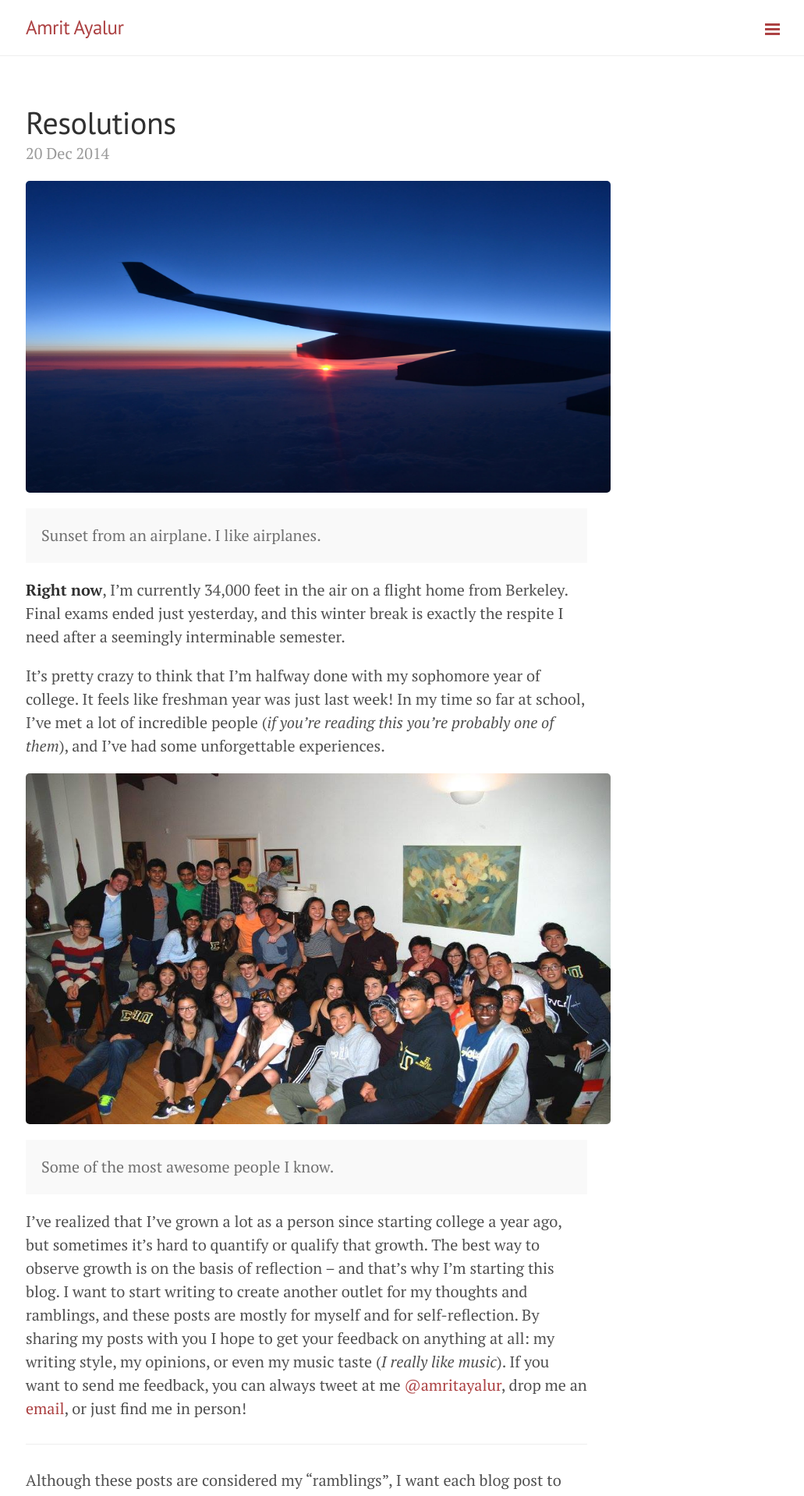
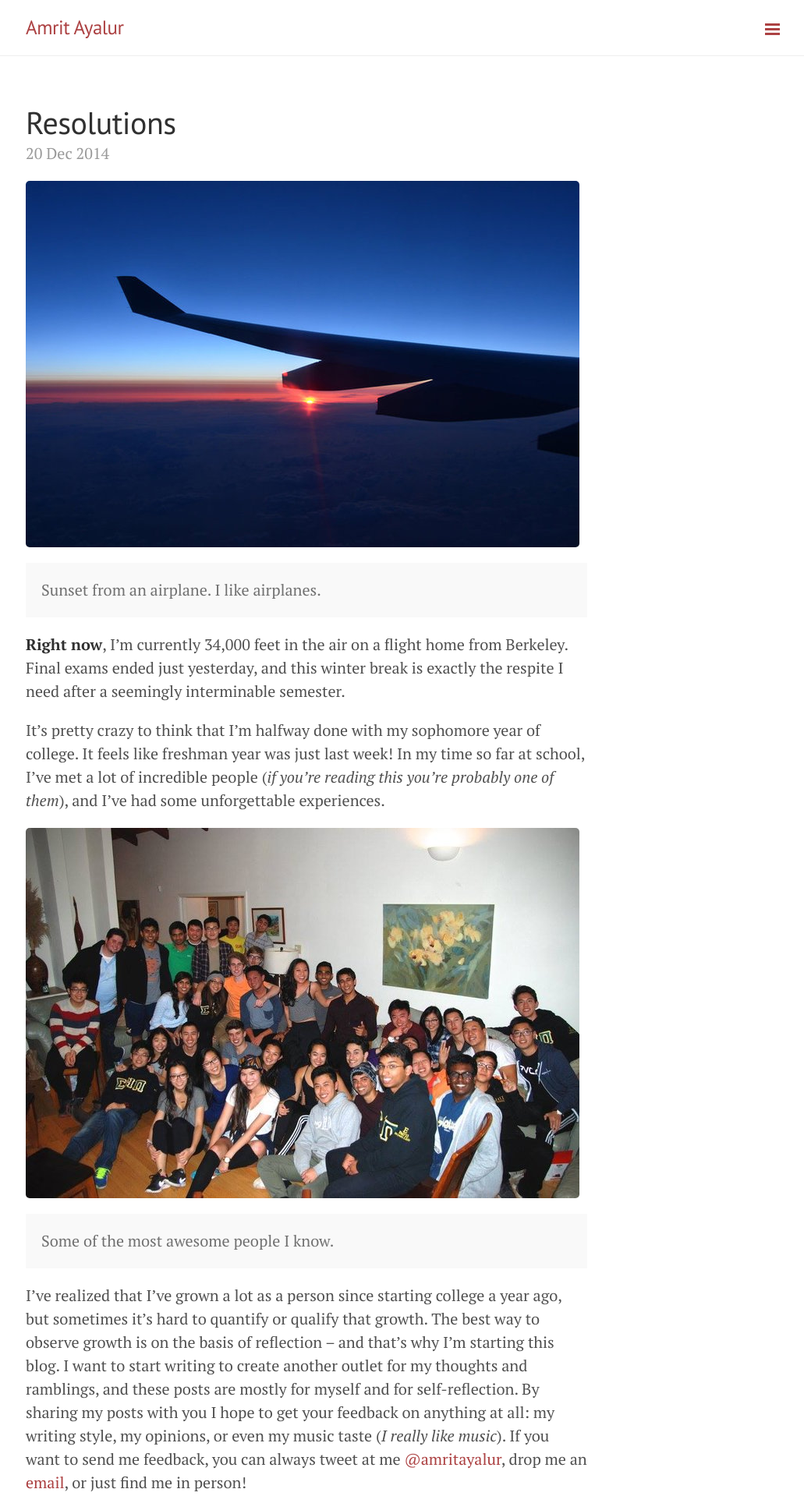
Before and after one commit to amrit/amrit.github.io, a Jekyll site: the page built from _posts/2014-12-20-resolutions.md, in a window 1280 px wide. Shown: the top 1919 px of the page at 78% size, without its empty margins (247-1278 px from the left). Built offline with Jekyll 4.4.1, drawn with Linux system fonts in a browser that asks for light colours; Markdown is read by kramdown in place of the engine named in the settings.

Commit message:
Add in sunset images

```diff
--- a/_posts/2014-12-20-resolutions.md
+++ b/_posts/2014-12-20-resolutions.md
@@ -3,7 +3,7 @@
 title: Resolutions
 ---
 
-<img src="/public/sunset.jpg" height="400" width="750"/>
+<img src="/public/sunset-medium.jpg" />
 <div class="message">
 Sunset from an airplane. I like airplanes.
 </div>
@@ -12,7 +12,7 @@
 
 It's pretty crazy to think that I'm halfway done with my sophomore year of college. It feels like freshman year was just last week! In my time so far at school, I've met a lot of incredible people (*if you're reading this you're probably one of them*), and I've had some unforgettable experiences.
 
-<img src="/public/people.jpg" height="450" width="750"/>
+<img src="/public/people-medium.jpg"/>
 <div class="message">
 Some of the most awesome people I know.
 </div>
```
Also changed, not shown: public/people-medium.jpg (added), public/sunset-medium.jpg (added), public/sunset-small.jpg (added), public/sunset.jpg (deleted).
